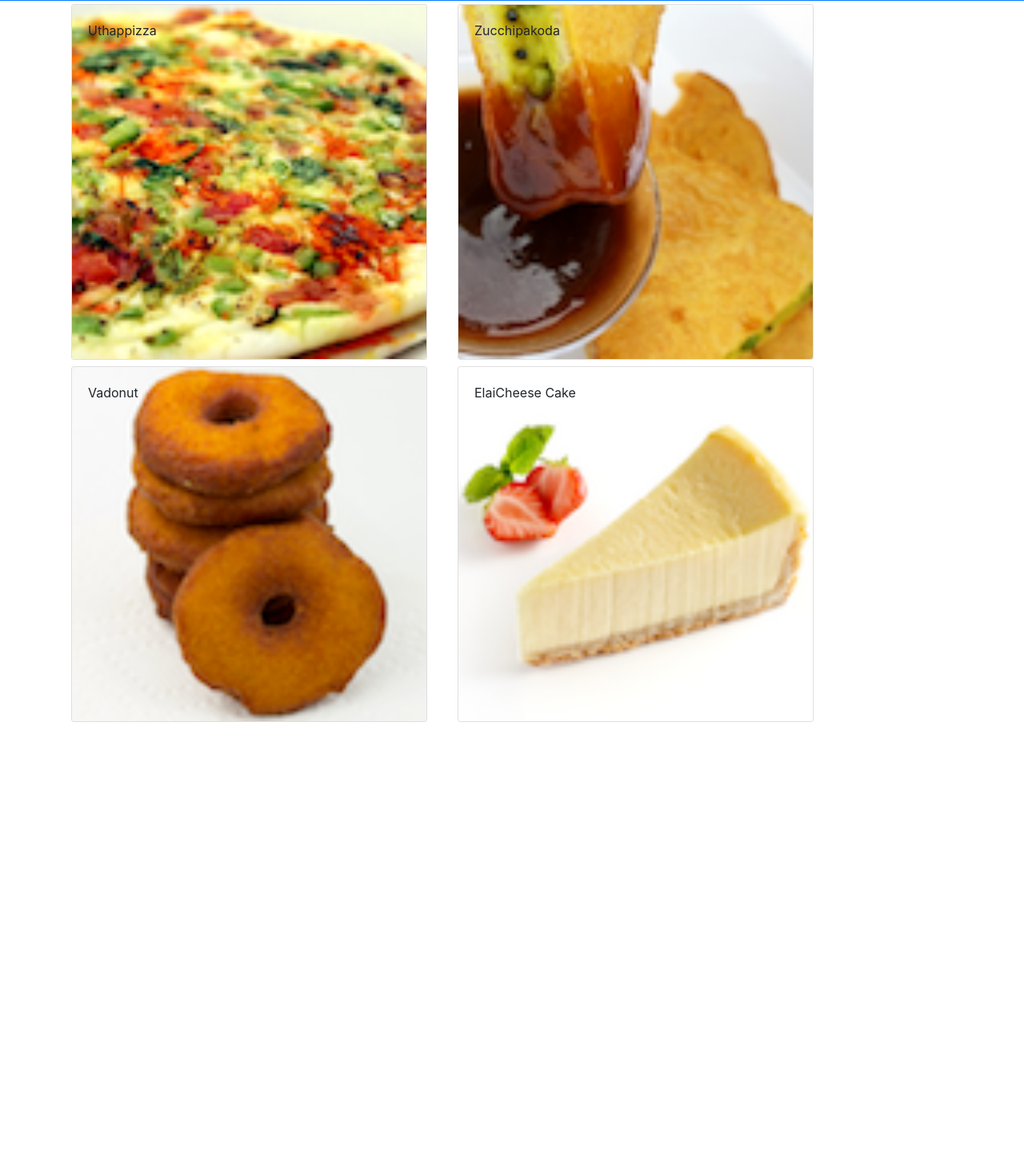
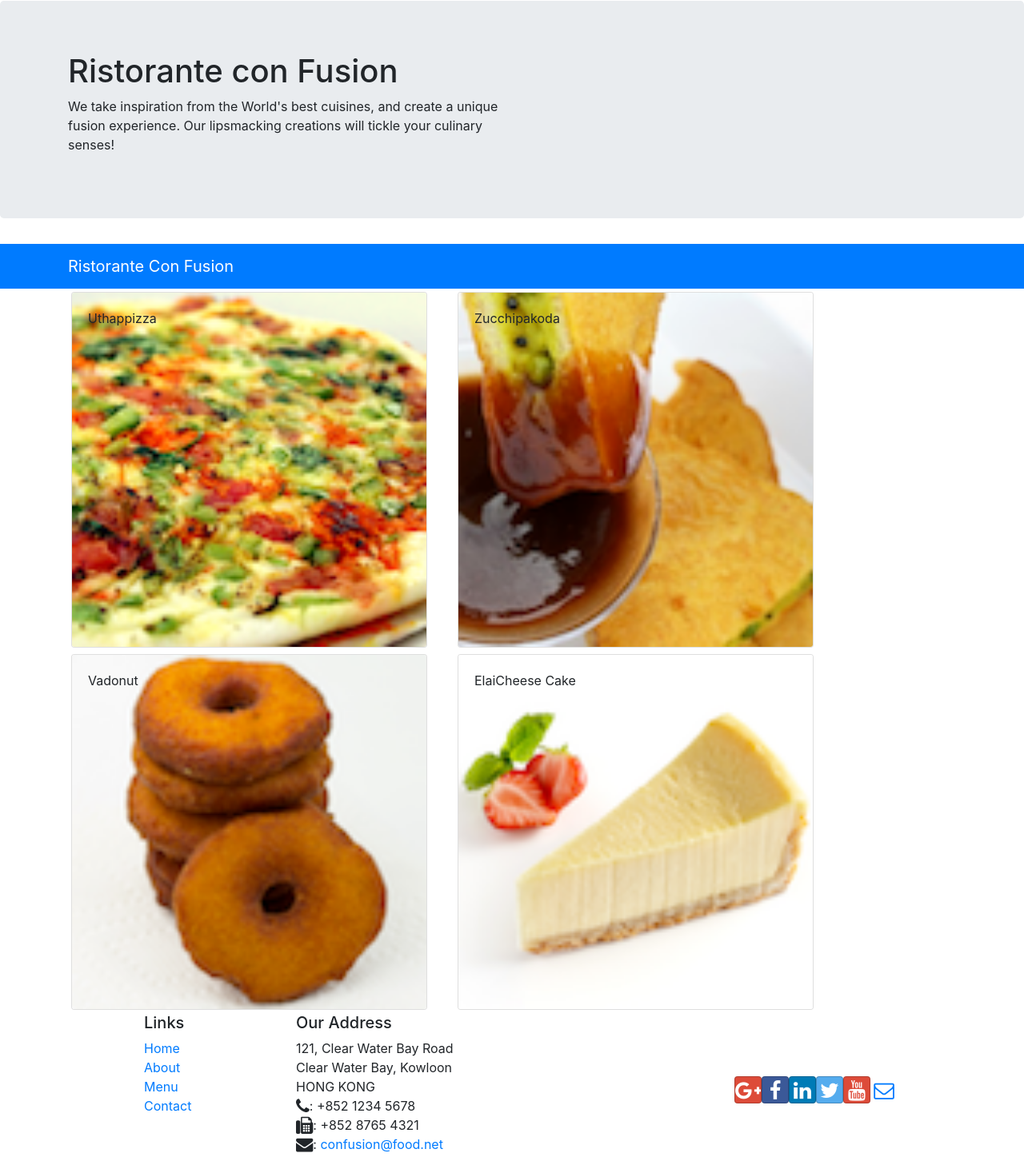
Before and after one commit to whoamiiamme/DemoToDo, a React (Create React App) app: page /contactus in a window 1280 px wide. Shown: the part 55-1517 px from the top of the page at 80% size. Before the commit the page ends 962 px from the top, so only its background shows below. Built offline with nearby package versions, Linux system fonts and the light colour scheme.

Commit message:
Header and Footer

```diff
--- a/package.json
+++ b/package.json
@@ -7,6 +7,8 @@
     "@testing-library/react": "^9.3.2",
     "@testing-library/user-event": "^7.1.2",
     "bootstrap": "4.0.0",
+    "bootstrap-social": "5.1.1",
+    "font-awesome": "4.7.0",
     "react": "^16.13.1",
     "react-dom": "^16.13.1",
     "react-popper": "2.2.3",
--- /dev/null
+++ b/src/App.css
@@ -0,0 +1,33 @@
+.row-header {
+	margin: 0px auto;
+	padding: 0px auto;
+}
+
+.row-content {
+	margin: 0px auto;
+	padding: 50px 0px 50px 0px;
+	border-bottom: 1px ridge;
+	min-height: 400px;
+}
+
+.footer {
+	background-color: #d1c4e9;
+	margin: 0px auto;
+	padding: 20px 0px 20px 0px;
+}
+.jumbotron {
+	padding: 70px 30px 70px 30px;
+	margin: 0px auto;
+	background: #9575cd;
+	color: floralwhite;
+}
+
+address {
+	font-size: 80%;
+	margin: 0px;
+	color: #0f0f0f;
+}
+
+.navbar-dark {
+	background-color: #512da8;
+}
--- /dev/null
+++ b/src/components/FooterComponent.js
@@ -0,0 +1,73 @@
+import React from 'react';
+
+function Footer(props) {
+	return (
+		<div className='footer'>
+			<div className='container'>
+				<div className='row justify-content-center'>
+					<div className='col-4 offset-1 col-sm-2'>
+						<h5>Links</h5>
+						<ul className='list-unstyled'>
+							<li>
+								<a href='#'>Home</a>
+							</li>
+							<li>
+								<a href='#'>About</a>
+							</li>
+							<li>
+								<a href='#'>Menu</a>
+							</li>
+							<li>
+								<a href='contactus.html'>Contact</a>
+							</li>
+						</ul>
+					</div>
+					<div className='col-7 col-sm-5'>
+						<h5>Our Address</h5>
+						<address>
+							121, Clear Water Bay Road<br />
+							Clear Water Bay, Kowloon<br />
+							HONG KONG<br />
+							<i className='fa fa-phone fa-lg' />: +852 1234 5678<br />
+							<i className='fa fa-fax fa-lg' />: +852 8765 4321<br />
+							<i className='fa fa-envelope fa-lg' />:{' '}
+							<a href='mailto:confusion@food.net'>confusion@food.net</a>
+						</address>
+					</div>
+					<div className='col-12 col-sm-4 align-self-center'>
+						<div className='text-center'>
+							<a className='btn btn-social-icon btn-google' href='http://google.com/+'>
+								<i className='fa fa-google-plus' />
+							</a>
+							<a
+								className='btn btn-social-icon btn-facebook'
+								href='http://www.facebook.com/profile.php?id='
+							>
+								<i className='fa fa-facebook' />
+							</a>
+							<a className='btn btn-social-icon btn-linkedin' href='http://www.linkedin.com/in/'>
+								<i className='fa fa-linkedin' />
+							</a>
+							<a className='btn btn-social-icon btn-twitter' href='http://twitter.com/'>
+								<i className='fa fa-twitter' />
+							</a>
+							<a className='btn btn-social-icon btn-google' href='http://youtube.com/'>
+								<i className='fa fa-youtube' />
+							</a>
+							<a className='btn btn-social-icon' href='mailto:'>
+								<i className='fa fa-envelope-o' />
+							</a>
+						</div>
+					</div>
+				</div>
+				<div className='row justify-content-center'>
+					<div className='col-auto'>
+						<p>© Copyright 2018 Ristorante Con Fusion</p>
+					</div>
+				</div>
+			</div>
+		</div>
+	);
+}
+
+export default Footer;
--- /dev/null
+++ b/src/components/HeaderComponent.js
@@ -0,0 +1,31 @@
+import React, { Component } from 'react';
+import { Navbar, NavbarBrand, Jumbotron } from 'reactstrap';
+
+class Header extends Component {
+	render() {
+		return (
+			<React.Fragment>
+				<Navbar dark>
+					<div className='container'>
+						<NavbarBrand href='/'>Ristorante Con Fusion</NavbarBrand>
+					</div>
+				</Navbar>
+				<Jumbotron>
+					<div className='container'>
+						<div className='row row-header'>
+							<div className='col-12 col-sm-6'>
+								<h1>Ristorante con Fusion</h1>
+								<p>
+									We take inspiration from the World's best cuisines, and create a unique fusion
+									experience. Our lipsmacking creations will tickle your culinary senses!
+								</p>
+							</div>
+						</div>
+					</div>
+				</Jumbotron>
+			</React.Fragment>
+		);
+	}
+}
+
+export default Header;
--- a/src/components/MainComponent.js
+++ b/src/components/MainComponent.js
@@ -2,6 +2,8 @@
 import { Navbar, NavbarBrand } from 'reactstrap';
 import Menu from './MenuComponent';
 import DishDetail from './DishdetailComponent';
+import Header from './HeaderComponent';
+import Footer from './FooterComponent';
 import { DISHES } from '../shared/dishes';
 
 class Main extends Component {
@@ -20,6 +22,7 @@
 	render() {
 		return (
 			<div>
+				<Header />
 				<Navbar dark color='primary'>
 					<div className='container'>
 						<NavbarBrand href='/'>Ristorante Con Fusion</NavbarBrand>
@@ -27,6 +30,7 @@
 				</Navbar>
 				<Menu dishes={this.state.dishes} onClick={(dishId) => this.onDishSelect(dishId)} />
 				<DishDetail dish={this.state.dishes.filter((dish) => dish.id === this.state.selectedDish)[0]} />
+				<Footer />
 			</div>
 		);
 	}
```
Also changed, not shown: src/index.js (+6 -4 lines), 1 other file (tests, documents, lock files or other folders).
